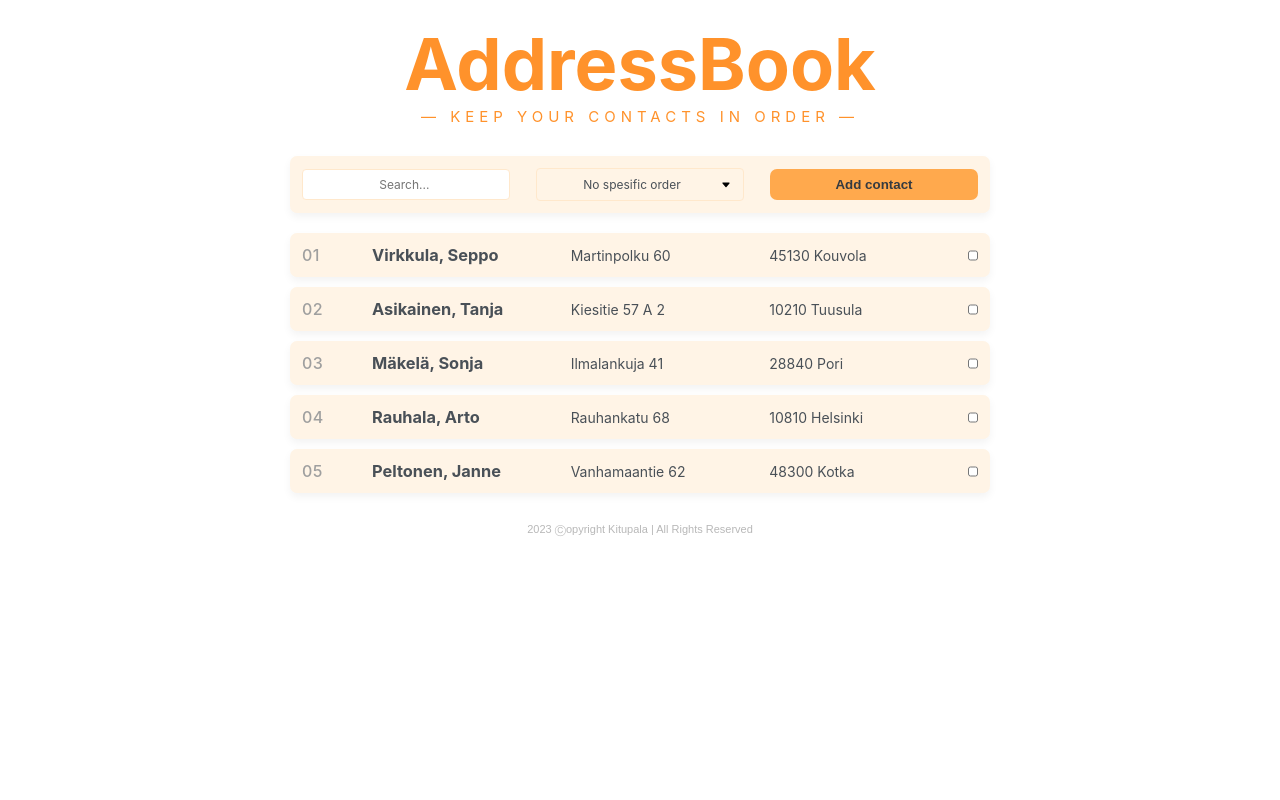
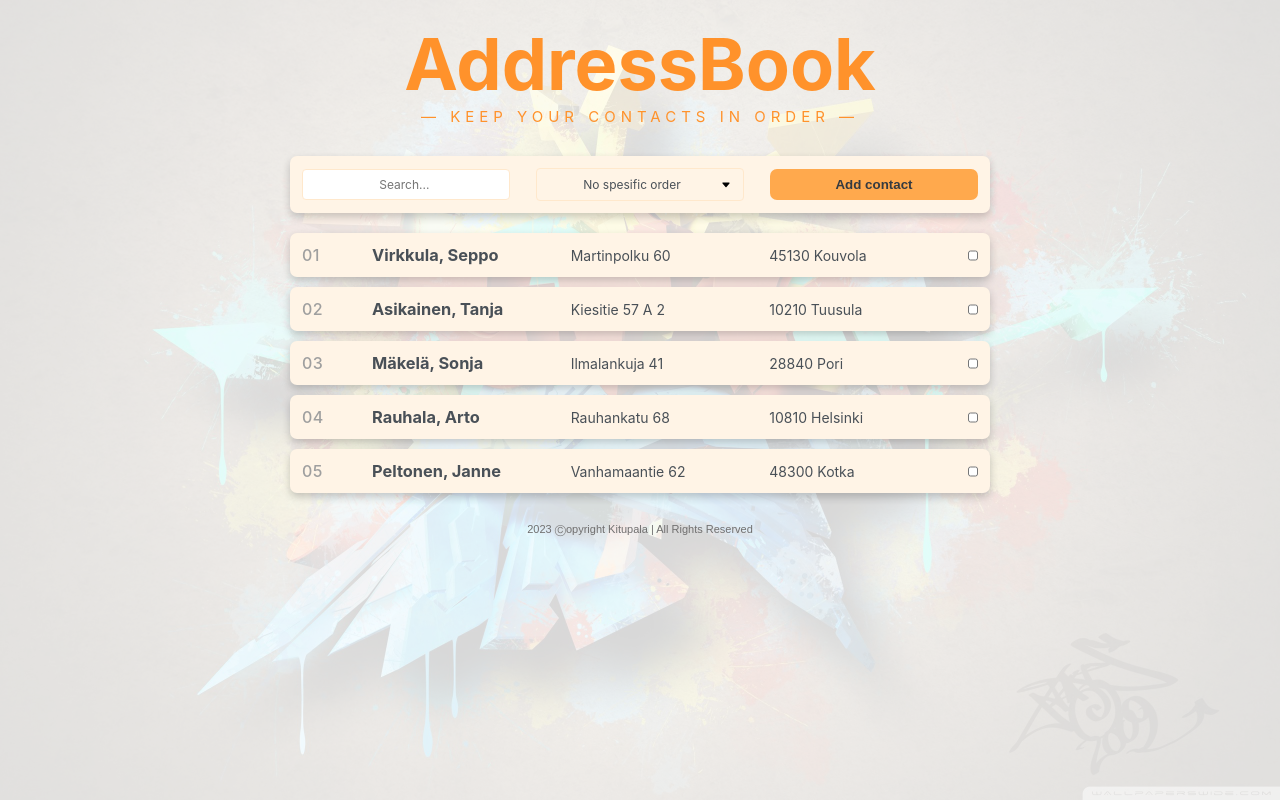
Before and after one commit to Kitupala/addressbook, a React (Create React App) app: page / in a window 1280 px wide. Built offline with nearby package versions, Linux system fonts and the light colour scheme.

Commit message:
Minor changes

```diff
--- a/src/App.js
+++ b/src/App.js
@@ -91,7 +91,7 @@ export default function App() {
   }
 
   return (
-    <div>
+    <div className="container">
       <Header />
       {showBar && (
         <SearchBar
--- a/src/index.css
+++ b/src/index.css
@@ -24,6 +24,24 @@ body {
   justify-content: center;
 }
 
+.container {
+  width: 100%;
+}
+
+.container::before {
+  content: "";
+  background-image: url("../public/graffiti.jpg");
+  background-size: cover;
+  position: absolute;
+
+  top: 0px;
+  right: 0px;
+  bottom: 0px;
+  left: 0px;
+  opacity: 0.15;
+  z-index: -1;
+}
+
 .header {
   color: var(--color-dark);
   text-align: center;
@@ -32,18 +50,18 @@ body {
   margin-bottom: 3rem;
 }
 
+.header h6 {
+  font-size: 1.5rem;
+  text-transform: uppercase;
+  letter-spacing: 5px;
+  font-weight: 400;
+}
+
 .empty-book {
   color: var(--color-dark);
   text-align: center;
   font-size: 1.4rem;
   margin-top: 4rem;
-}
-
-.header h6 {
-  font-size: 1.5rem;
-  text-transform: uppercase;
-  letter-spacing: 5px;
-  font-weight: 400;
 }
 
 .searchbar {
@@ -58,7 +76,7 @@ body {
   border-radius: 7px;
   transition: 0.5s;
   background-color: #fff4e6;
-  box-shadow: 0 4px 8px rgba(0, 0, 0, 0.05);
+  box-shadow: 0 4px 8px rgba(0, 0, 0, 0.2);
 }
 
 .button,
@@ -103,7 +121,7 @@ body {
   margin-bottom: 10px;
   border-radius: 7px;
   background-color: #fff4e6;
-  box-shadow: 0 4px 8px rgba(0, 0, 0, 0.05);
+  box-shadow: 0 4px 8px rgba(0, 0, 0, 0.2);
 }
 
 .selected {
@@ -212,6 +230,9 @@ form h2 {
 .footer p {
   font-family: Epilogue, sans-serif;
   color: #b8b8b8;
+  color: var(--color-dark);
+  color: #706f6f;
+
   text-align: center;
   margin: 3rem 0;
   font-size: 1.1rem;
```
